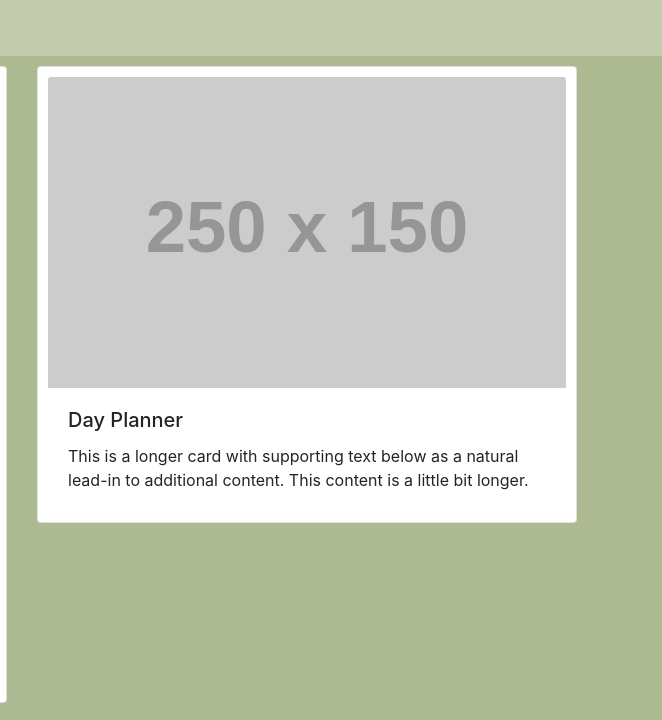
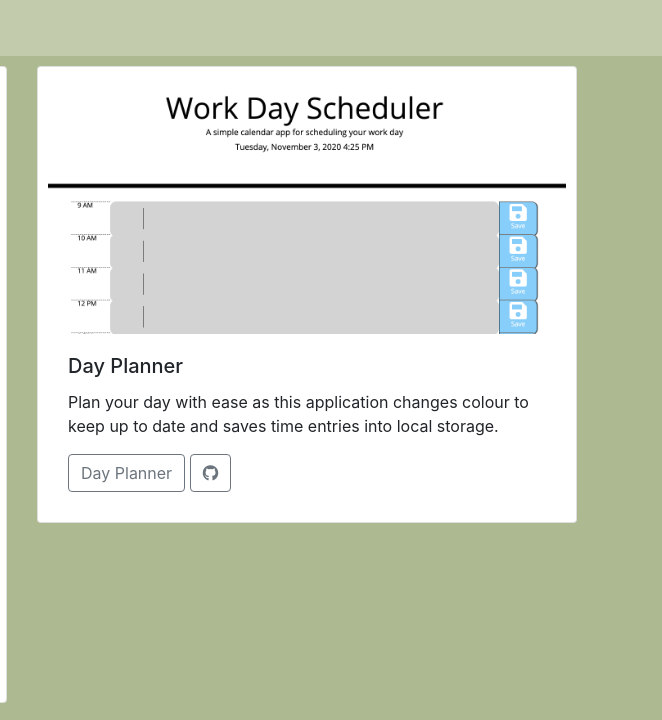
Before and after one commit to klsybthrst/Portfolio, a plain HTML site: page portfolio.html in a window 1280 px wide. Shown: the top 720 px of the page, 618-1280 px from the left. Drawn offline with nearby package versions, Linux system fonts and the light colour scheme; placeholder pictures from the web are drawn by us.

Commit message:
updated portfolio page

```diff
--- a/portfolio.html
+++ b/portfolio.html
@@ -48,10 +48,12 @@
       </div>
       <div class="col-sm-6">
         <div class="card portfolioCard">
-          <img src="https://via.placeholder.com/250x150" class="card-img-top" alt="Day Planner screenshot">
+          <img src="Images/DayPlanner.png" class="card-img-top" alt="Day Planner screenshot">
           <div class="card-body">
             <h5 class="card-title">Day Planner</h5>
-            <p class="card-text">This is a longer card with supporting text below as a natural lead-in to additional content. This content is a little bit longer.</p>
+            <p class="card-text">Plan your day with ease as this application changes colour to keep up to date and saves time entries into local storage.</p>
+            <a href="https://klsybthrst.github.io/Day-Planner/" class="btn btn-outline-secondary" target="_blank">Day Planner</a>
+            <a href="https://github.com/klsybthrst/Day-Planner" class="btn btn-outline-secondary" target="_blank"><i class="fab fa-github fa-md"></i></a>
           </div>
         </div>
       </div>
```
